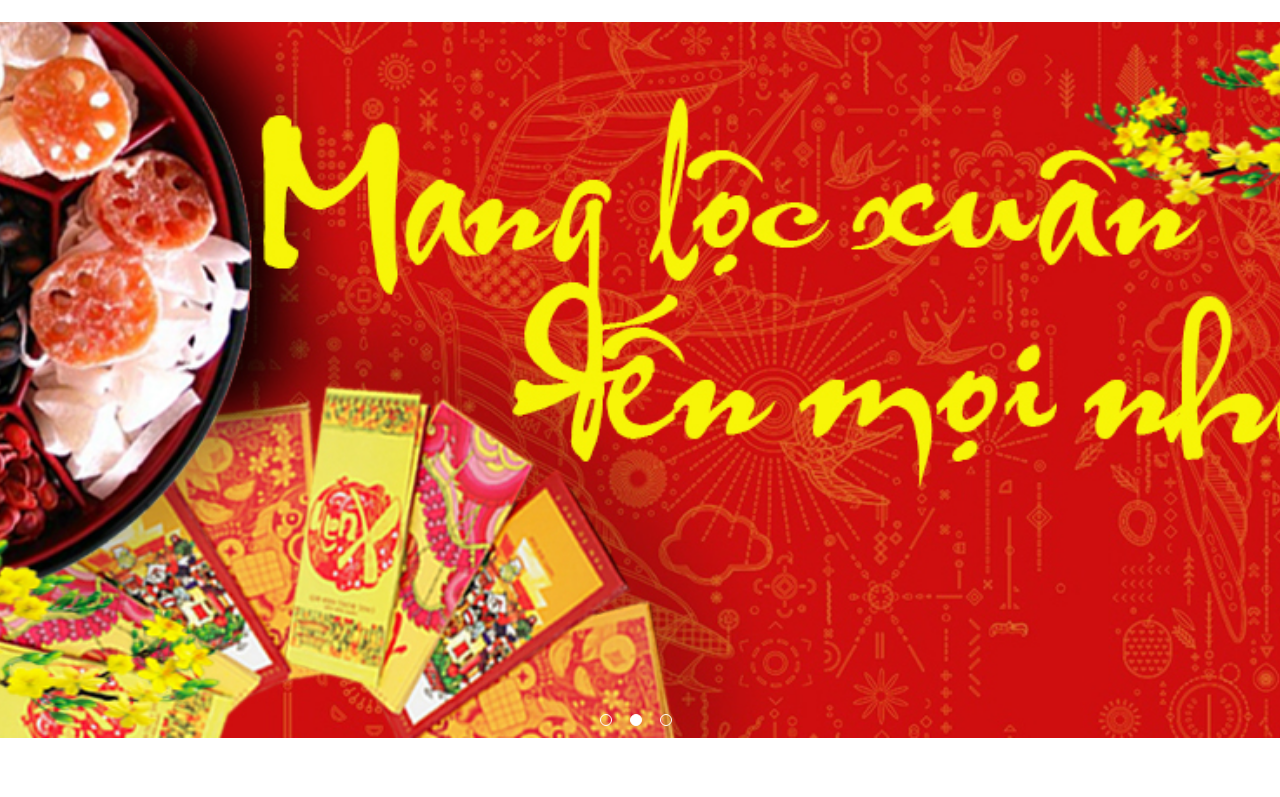
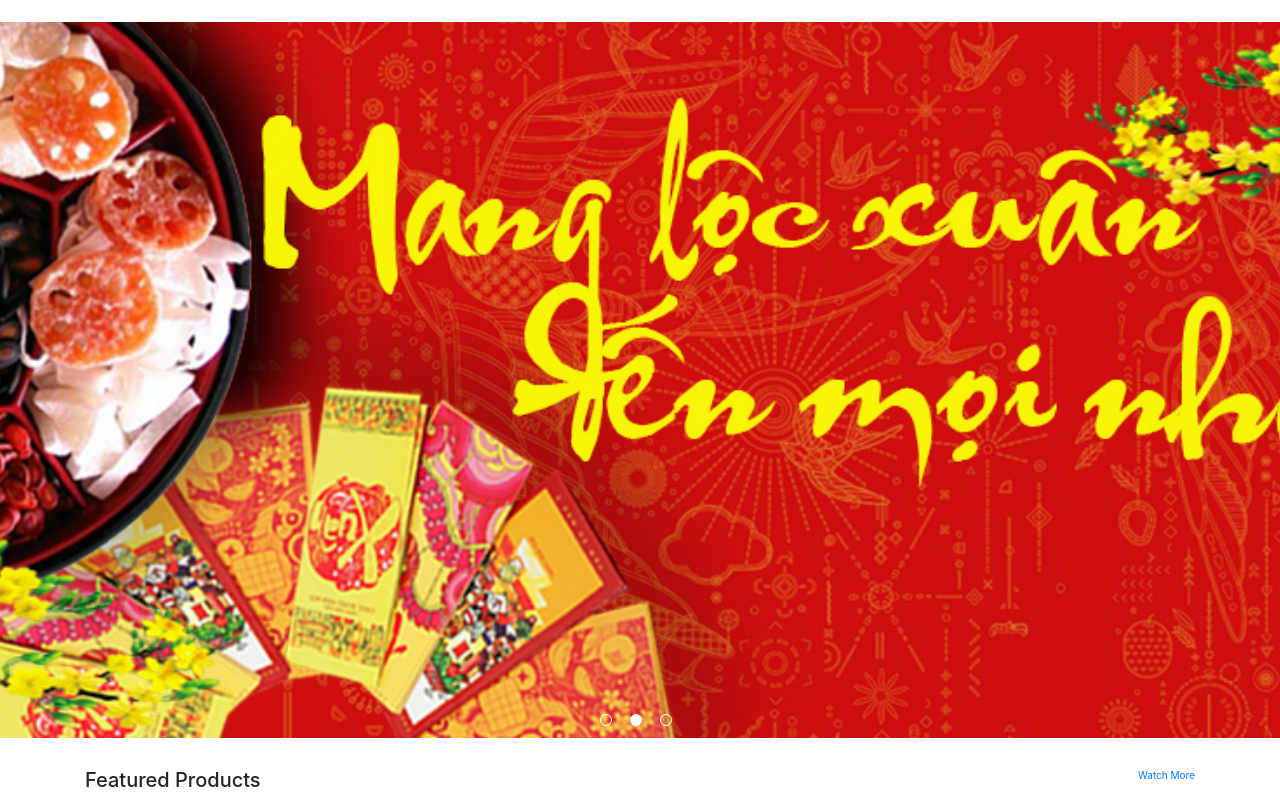
Before and after one commit to Khanhnqps10920/dung-project, a website: page index.html in a window 1280 px wide. Shown: the part 62-859 px from the top of the page. Before the commit the page ends 830 px from the top, so only its background shows below. Drawn offline with nearby package versions, Linux system fonts and the light colour scheme; files that its build step writes are made by us from their sources.

Commit message:
new code

```diff
--- a/index.html
+++ b/index.html
@@ -72,6 +72,25 @@
       </div>
     </section>
 
+
+    <section class="featured">
+      <div class="container">
+        <div class="row">
+          <div class="col-12 col-lg-12 col-md-12">
+            <div class="section-title d-flex justify-content-between">
+              <h2 class="section-title__title">
+                Featured Products
+              </h2>
+
+              <div class="section-title__btn">
+                <a href="#">Watch More</a>
+              </div>
+            </div>
+          </div>
+        </div>
+      </div>
+    </section>
+
   </main>
 
 
--- a/package.json
+++ b/package.json
@@ -7,7 +7,9 @@
     "test": "echo \"Error: no test specified\" && exit 1",
     "build-sass-main": "node-sass scss/main.scss css/main.css -w",
     "build-sass-header": "node-sass scss/header.scss css/header.css -w",
-    "build-sass-hero": "node-sass scss/hero.scss css/hero.css -w"
+    "build-sass-hero": "node-sass scss/hero.scss css/hero.css -w",
+    "build-sass-home": "node-sass scss/home.scss css/home.css -w"
+
 
   },
   "author": "",
```
Also changed, not shown: css/home.css (added), scss/home.scss (added).
